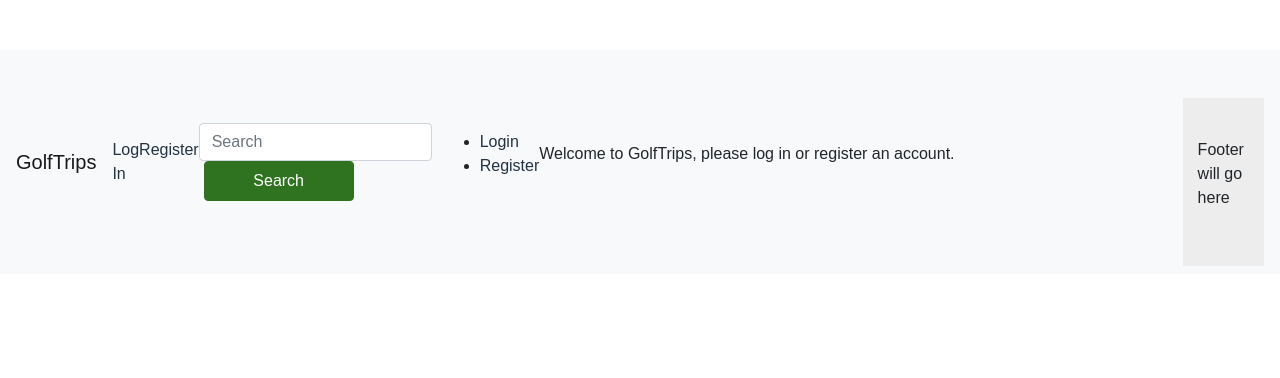
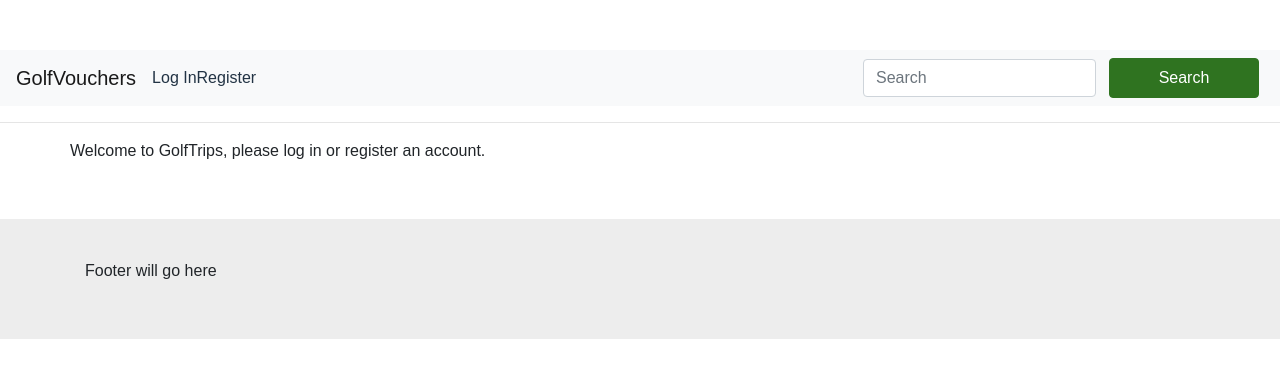
Before and after one commit to martingr1/golfvouchers, a Django app: page /accounts/ in a window 1280 px wide. Shown: the top 378 px of the page. Run offline with Django 3.2, Linux system fonts and the light colour scheme; some libraries are stand-ins or nearby versions.

Commit message:
corrected error in nav bar in base.html

```diff
--- a/templates/base.html
+++ b/templates/base.html
@@ -9,17 +9,17 @@
 	<link rel="stylesheet" href="https://stackpath.bootstrapcdn.com/bootstrap/4.4.1/css/bootstrap.min.css"
 		integrity="sha384-Vkoo8x4CGsO3+Hhxv8T/Q5PaXtkKtu6ug5TOeNV6gBiFeWPGFN9MuhOf23Q9Ifjh" crossorigin="anonymous">
 	<link rel="stylesheet" href="{% static 'css/custom.css' %}" type="text/css" />
-    <script src="https://cdnjs.cloudflare.com/ajax/libs/jquery/3.2.1/jquery.min.js"></script>
-    {% block head_js %}
-    {% endblock head_js %}
+	<script src="https://cdnjs.cloudflare.com/ajax/libs/jquery/3.2.1/jquery.min.js"></script>
+	{% block head_js %}
+	{% endblock head_js %}
 	<meta name="viewport" content="width=device-width, initial-scale=1.0" />
-	<title>GolfTrips</title>
+	<title>GolfVouchers</title>
 </head>
 
 <body>
 
 	<nav class="navbar navbar-expand-lg navbar-light bg-light">
-		<a class="navbar-brand" href="{% url 'index' %}">GolfTrips</a>
+		<a class="navbar-brand" href="{% url 'index' %}">GolfVouchers</a>
 		<button class="navbar-toggler" type="button" data-toggle="collapse" data-target="#navbarSupportedContent" aria-controls="navbarSupportedContent" aria-expanded="false" aria-label="Toggle navigation">
     <span class="navbar-toggler-icon"></span>
   </button>
@@ -28,7 +28,7 @@
 			<ul class="navbar-nav mr-auto">
 
 				{% if user.is_authenticated %}
-                <li class="nav-item"><a href="{% url 'index' %}">Home</a></li>
+				<li class="nav-item"><a href="{% url 'index' %}">Home</a></li>
 				<li class="nav-item"><a href="{% url 'logout' %}">Log Out</a></li>
 				<li class="nav-item"><a href="{% url 'profile' %}">Profile</a></li>
 				<li class="nav-item"><a href="{% url 'view_cart' %}">View Cart</a></li>
@@ -37,24 +37,12 @@
 				<li class="nav-item"><a href="{% url 'register' %}">Register</a></li>
 				{% endif %}
 			</ul>
-			<form action= "{% url 'search' %}" class="form-inline my-2 my-lg-0">
+			<form action="{% url 'search' %}" class="form-inline my-2 my-lg-0">
 				<input class="form-control mr-sm-2" type="text" name="q" placeholder="Search" aria-label="Search">
 				<button class="btn btn-outline-success my-2 my-sm-0" type="submit">Search</button>
 			</form>
 		</div>
-	</div>
-	<nav>
-		<ul>
-			{% if user.is_authenticated %}
-			<li><a href="{% url 'logout' %}">Logout</a></li>
-			<li><a href="{% url 'profile' %}">Profile</a></li>
-			{% else %}
-			<li><a href="{% url 'login' %}">Login</a></li>
-			<li><a href="{% url 'register' %}">Register</a></li>
-			{% endif %}
-		</ul>
-	</div>
-</nav>
+	</nav>
 	<hr> {% if messages %}
 	<div>
 		{% for message in messages %} {{ message }} {% endfor %}
@@ -81,4 +69,5 @@
 		</div>
 	</footer>
 </body>
+
 </html>
```
